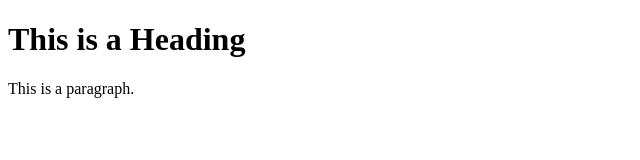
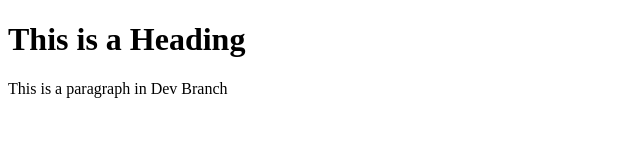
Before and after one commit to manikcloud/DevOps-Tutorial, a plain HTML site: page index.html in a window 1280 px wide. Shown: the whole page, without its empty margins (0-640 px from the left). Drawn offline with Linux system fonts and the light colour scheme.

Commit message:
adding a ne branch: Dev

```diff
--- a/index.html
+++ b/index.html
@@ -14,7 +14,7 @@
 
 <h1>This is a Heading</h1>
 
-<p>This is a paragraph.</p>
+<p>This is a paragraph in Dev Branch </p>
 
 
 
```
